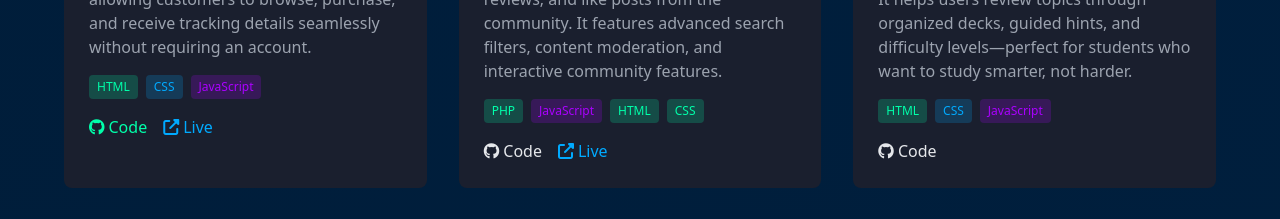
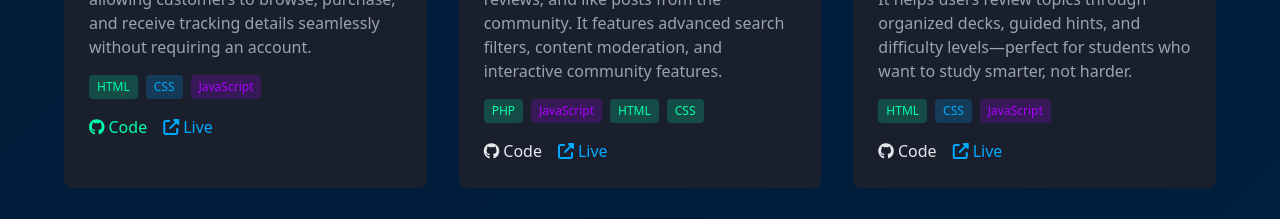
Before and after one commit to theabenedictos28/portfolio, a plain HTML site: page index.html in a window 1280 px wide. Shown: the part 4260-4479 px from the top of the page. Drawn offline with nearby package versions, Linux system fonts and the light colour scheme.

Commit message:
Update index.html

```diff
--- a/index.html
+++ b/index.html
@@ -542,6 +542,9 @@
                             <a href="https://github.com/theabenedictos28/Flippix-Flashcard-Reviewer">
                                 <i class="fab fa-github"></i> Code
                             </a>
+                            <a href="https://flippix.ct.ws" target="_blank" class="text-aurora-blue hover:text-aurora-green transition flex items-center gap-1">
+                                <i class="fas fa-external-link-alt"></i> Live
+                            </a>
                         </div>
                     </div>
                 </div>
```
